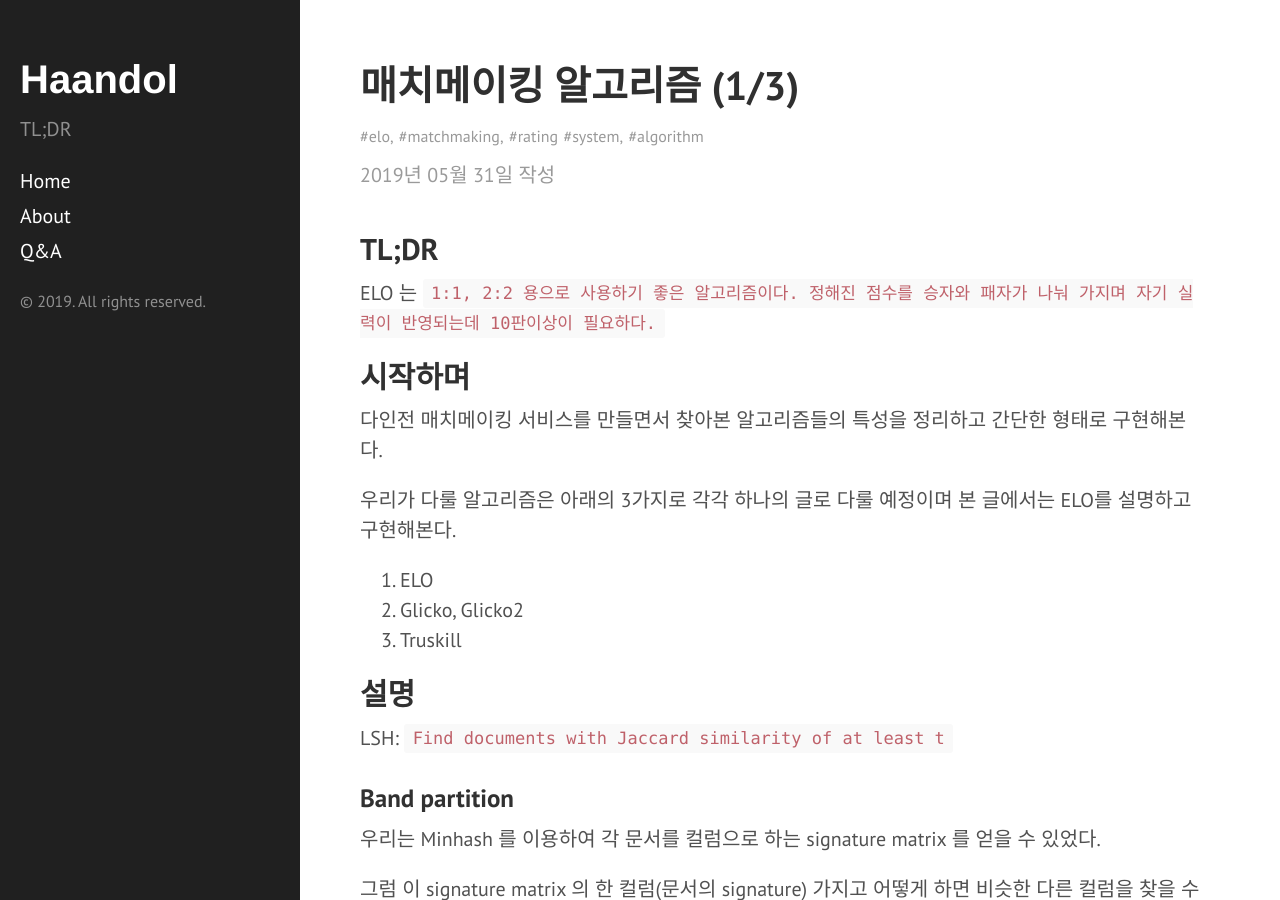
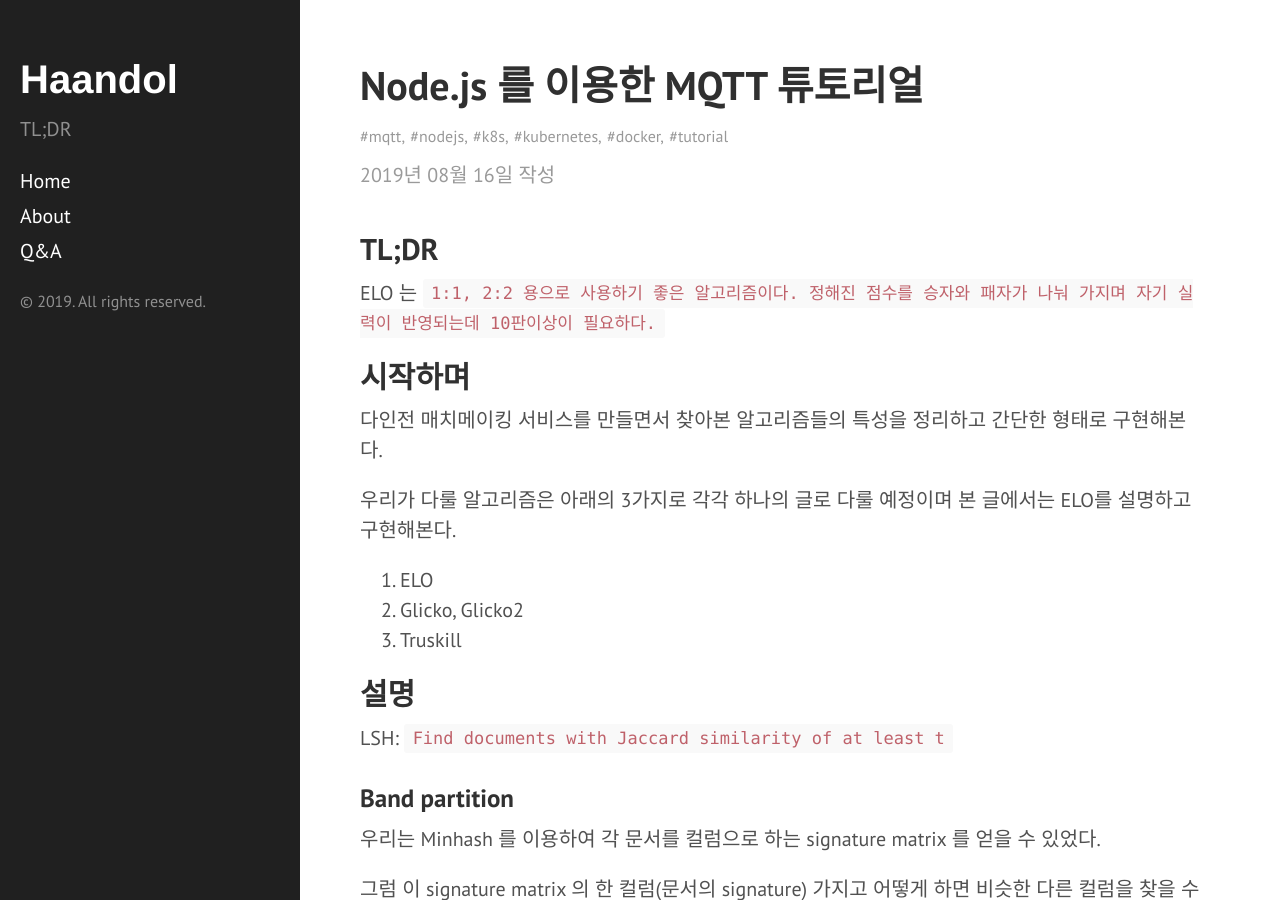
Before and after one commit to haandol/haandol.github.com, a Jekyll site: the page built from _posts/2019-08-16-vernemq-nodejs-mqtt-tutorial.md, in a window 1280 px wide and 900 px high. Built offline with Jekyll 4.4.1, drawn with Linux system fonts in a browser that asks for light colours; comment, search, counter and statistics services are not loaded.

Commit message:
add mqtt tutorial editing

```diff
--- a/_posts/2019-05-31-elo-matchmaking-explained.md
+++ b/_posts/2019-08-16-vernemq-nodejs-mqtt-tutorial.md
@@ -1,10 +1,10 @@
 ---
 layout: post
-title: 매치메이킹 알고리즘 (1/3)
-excerpt: rating algorithm explained
+title: Node.js 를 이용한 MQTT 튜토리얼
+excerpt: MQTT tutorial using Node.js
 author: vincent
 email: ldg55d@gmail.com
-tags: elo, matchmaking, rating system, algorithm
+tags: mqtt, nodejs, k8s, kubernetes, docker, tutorial
 publish: false
 ---
 
```
